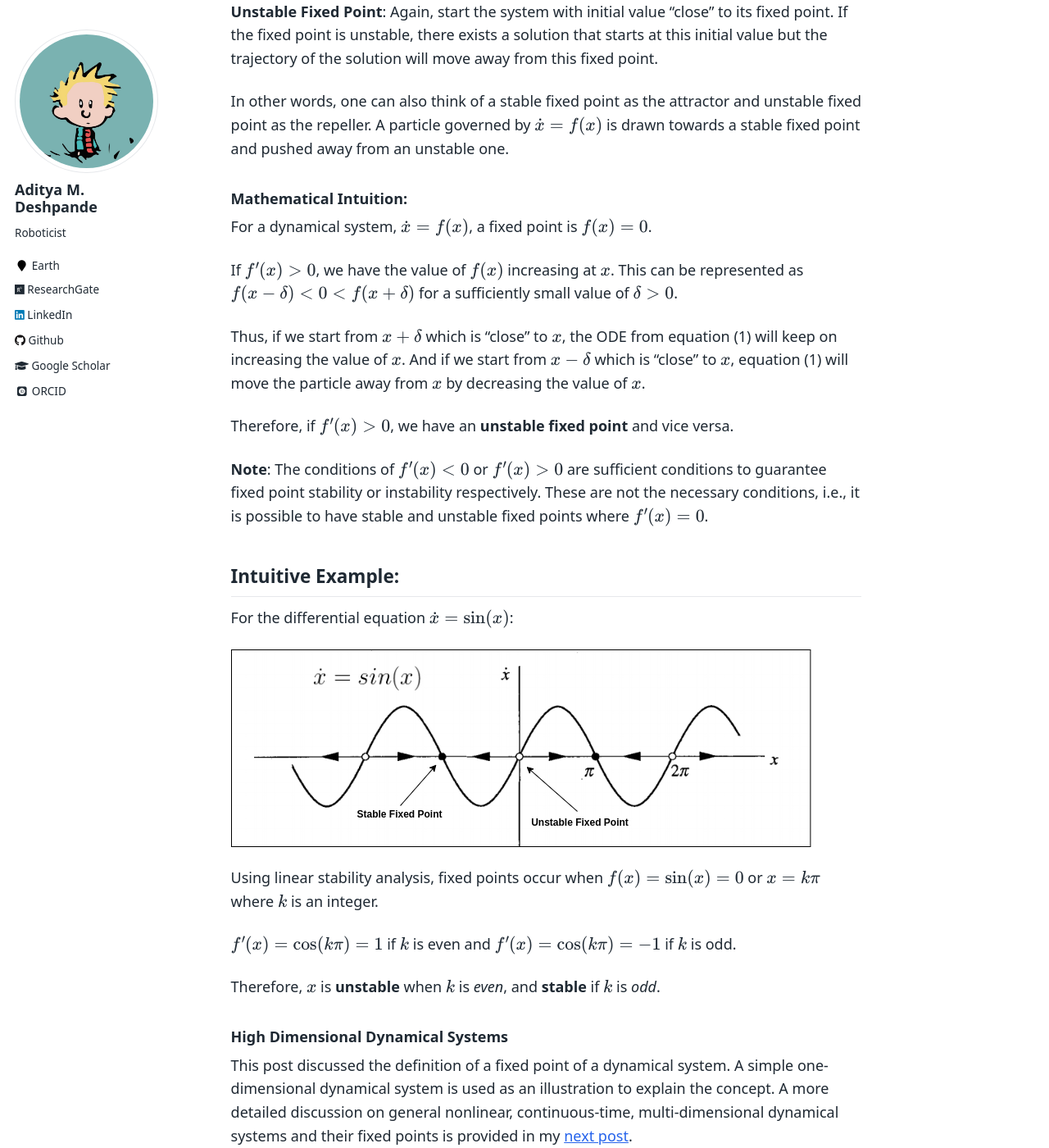
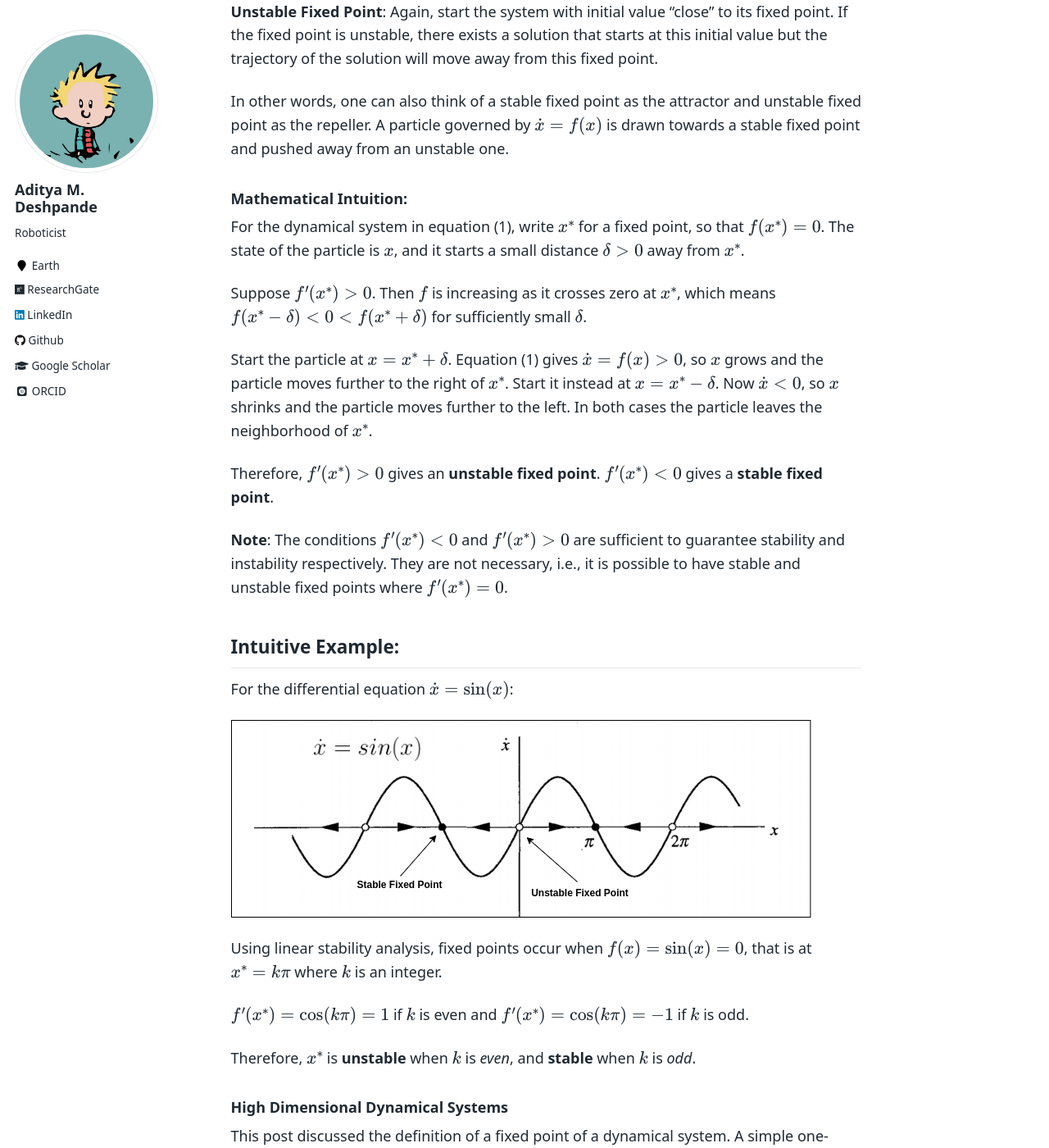
Before and after one commit to adipandas/adipandas.github.io, a Jekyll site: the page built from _posts/2020-02-01-stable-unstable-fixed-point.md, in a window 1280 px wide and 1400 px high, scrolled down 965 px. Shown: the whole window at 82% size. Built offline with Jekyll 4.4.1, drawn with Linux system fonts in a browser that asks for light colours; some web fonts are replaced; formulas are drawn with MathJax 3; comment, search, counter and statistics services are not loaded.

Commit message:
Refactor

```diff
--- a/_posts/2020-02-01-stable-unstable-fixed-point.md
+++ b/_posts/2020-02-01-stable-unstable-fixed-point.md
@@ -39,15 +39,15 @@ In other words, one can also think of a stable fixed point as the attractor and
 
 ### Mathematical Intuition:
 
-For a dynamical system, $$\dot x = f(x)$$, a fixed point is $$f(x) = 0$$.
+For the dynamical system in equation (1), write $$x^{*}$$ for a fixed point, so that $$f(x^{*}) = 0$$. The state of the particle is $$x$$, and it starts a small distance $$\delta \gt 0$$ away from $$x^{*}$$.
 
-If $$f^{\prime}(x) \gt 0$$, we have the value of $$f(x)$$ increasing at $$x$$. This can be represented as $$f(x - \delta) \lt 0 \lt f(x + \delta)$$ for a sufficiently small value of $$\delta \gt 0$$.
+Suppose $$f^{\prime}(x^{*}) \gt 0$$. Then $$f$$ is increasing as it crosses zero at $$x^{*}$$, which means $$f(x^{*} - \delta) \lt 0 \lt f(x^{*} + \delta)$$ for sufficiently small $$\delta$$.
 
-Thus, if we start from $$x+\delta$$ which is "close" to $$x$$, the ODE from equation (1) will keep on increasing the value of $$x$$. And if we start from $$x-\delta$$ which is "close" to $$x$$, equation (1) will move the particle away from $$x$$ by decreasing the value of $$x$$.
+Start the particle at $$x = x^{*} + \delta$$. Equation (1) gives $$\dot x = f(x) \gt 0$$, so $$x$$ grows and the particle moves further to the right of $$x^{*}$$. Start it instead at $$x = x^{*} - \delta$$. Now $$\dot x \lt 0$$, so $$x$$ shrinks and the particle moves further to the left. In both cases the particle leaves the neighborhood of $$x^{*}$$.
 
-Therefore, if $$f^{\prime} (x) \gt 0$$, we have an **unstable fixed point** and vice versa.
+Therefore, $$f^{\prime} (x^{*}) \gt 0$$ gives an **unstable fixed point**. $$f^{\prime} (x^{*}) \lt 0$$ gives a **stable fixed point**.
 
-**Note**: The conditions of $$f^{\prime} (x) \lt 0$$ or $$f^{\prime} (x) \gt 0$$ are sufficient conditions to guarantee fixed point stability or instability respectively. These are not the necessary conditions, i.e., it is possible to have stable and unstable fixed points where $$f^{\prime} (x) = 0$$.
+**Note**: The conditions $$f^{\prime} (x^{*}) \lt 0$$ and $$f^{\prime} (x^{*}) \gt 0$$ are sufficient to guarantee stability and instability respectively. They are not necessary, i.e., it is possible to have stable and unstable fixed points where $$f^{\prime} (x^{*}) = 0$$.
 
 ## Intuitive Example:
 
@@ -55,11 +55,11 @@ For the differential equation $$\dot x = \sin(x)$$:
 
 <img src="/images/stable_unstable_fixed_point/sin_x_feb2020.png" alt="Stable and Unstable fixed points on $$\dot x = sin(x)$$"/>
 
-Using linear stability analysis, fixed points occur when $$f(x)=\sin(x)=0$$ or $$x=k \pi $$ where $$k$$ is an integer.
+Using linear stability analysis, fixed points occur when $$f(x)=\sin(x)=0$$, that is at $$x^{*}=k \pi$$ where $$k$$ is an integer.
 
-$$f^{\prime}(x)=\cos(k \pi)=1$$ if $$k$$ is even and $$f^{\prime}(x)=\cos(k \pi)= - 1$$ if $$k$$ is odd.
+$$f^{\prime}(x^{*})=\cos(k \pi)=1$$ if $$k$$ is even and $$f^{\prime}(x^{*})=\cos(k \pi)= - 1$$ if $$k$$ is odd.
 
-Therefore, $$x$$ is **unstable** when $$k$$ is *even*, and **stable** if $$k$$ is *odd*.
+Therefore, $$x^{*}$$ is **unstable** when $$k$$ is *even*, and **stable** when $$k$$ is *odd*.
 
 
 ### High Dimensional Dynamical Systems
```
